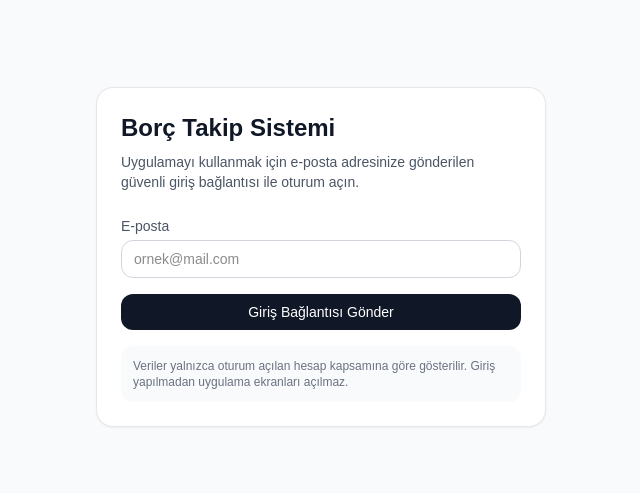
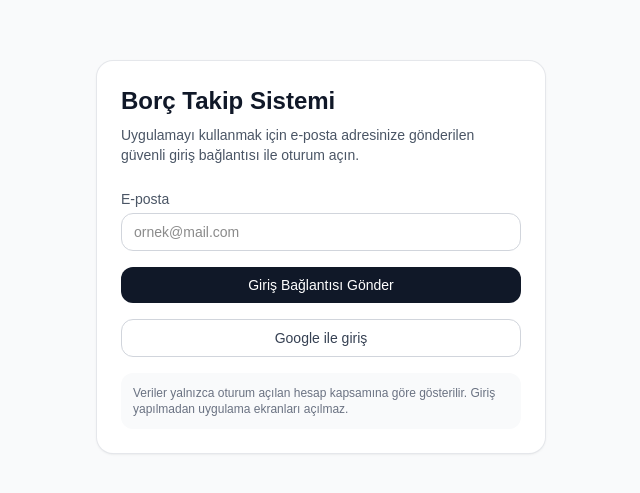
Before and after one commit to universallogofficial-cell/borc-takip-app, a Next.js app: page / in a window 1280 px wide. Shown: the part 143-636 px from the top of the page, without its empty margins (319-959 px from the left). Built offline with nearby package versions, Linux system fonts and the light colour scheme; no server answers.

Commit message:
add google login button

```diff
--- a/components/AuthGate.tsx
+++ b/components/AuthGate.tsx
@@ -1,3 +1,5 @@
+import { supabase } from "@/lib/supabase";
+
 type AuthGateProps = {
   email: string;
   onEmailChange: (value: string) => void;
@@ -15,6 +17,21 @@ export default function AuthGate({
   message,
   messageType,
 }: AuthGateProps) {
+  const handleGoogleSignIn = async () => {
+    const { error } = await supabase.auth.signInWithOAuth({
+      provider: "google",
+      options: {
+        redirectTo:
+          typeof window === "undefined" ? undefined : window.location.origin,
+      },
+    });
+
+    if (error) {
+      console.error("Google giriş hatası:", error);
+      window.alert("Google ile giriş başlatılamadı.");
+    }
+  };
+
   return (
     <main className="flex min-h-screen items-center justify-center bg-gray-50 p-6">
       <section className="w-full max-w-md rounded-2xl bg-white p-6 shadow-sm ring-1 ring-gray-200">
@@ -61,6 +78,15 @@ export default function AuthGate({
               ? "Giriş bağlantısı gönderiliyor..."
               : "Giriş Bağlantısı Gönder"}
           </button>
+
+          <button
+            type="button"
+            onClick={handleGoogleSignIn}
+            disabled={isSubmitting}
+            className="w-full rounded-xl border border-gray-300 px-4 py-2 text-sm font-medium text-gray-700 transition hover:bg-gray-100 disabled:cursor-not-allowed disabled:opacity-50"
+          >
+            Google ile giriş
+          </button>
         </form>
 
         <div className="mt-4 rounded-xl bg-gray-50 p-3 text-xs text-gray-500">
```
